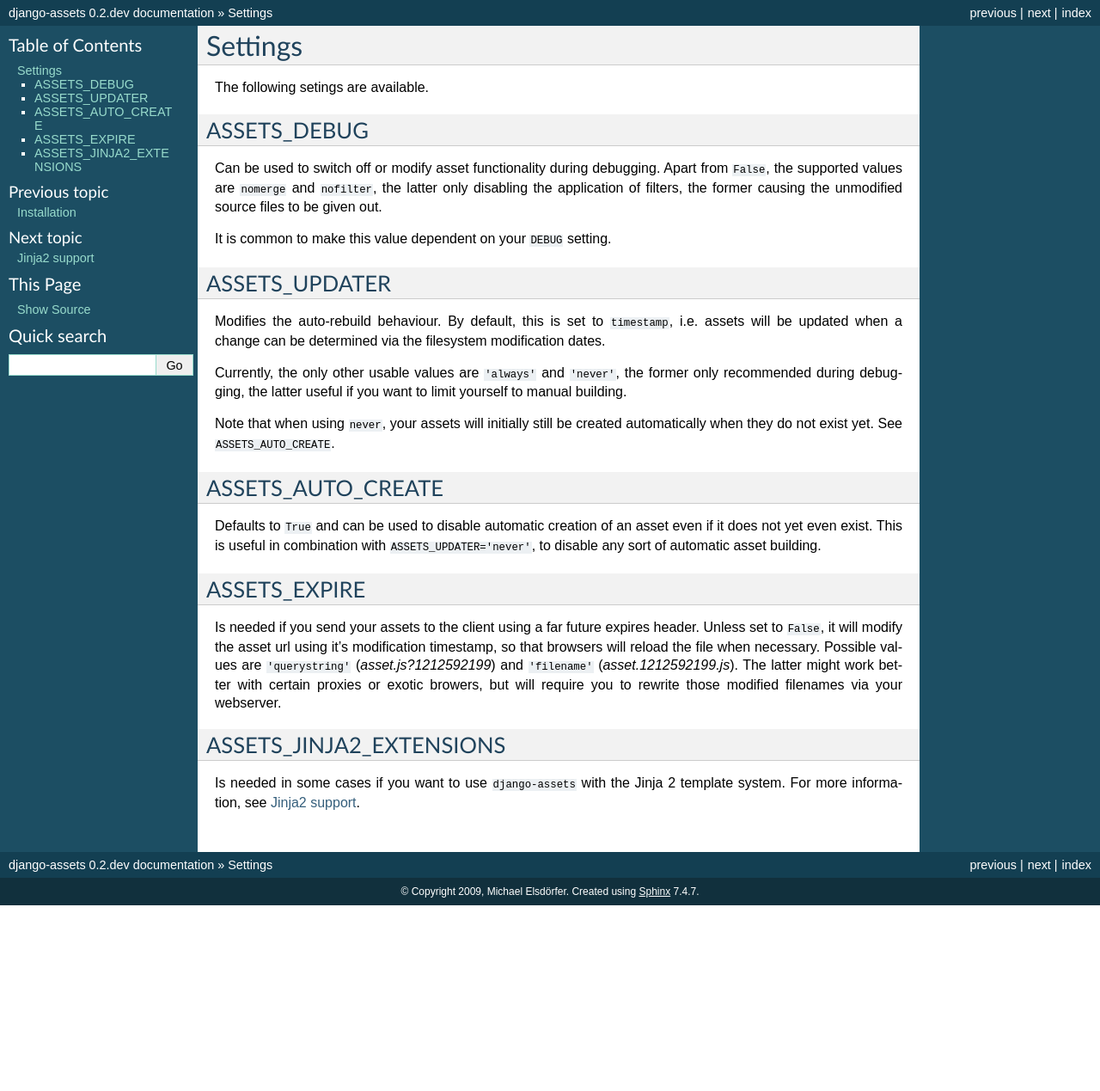
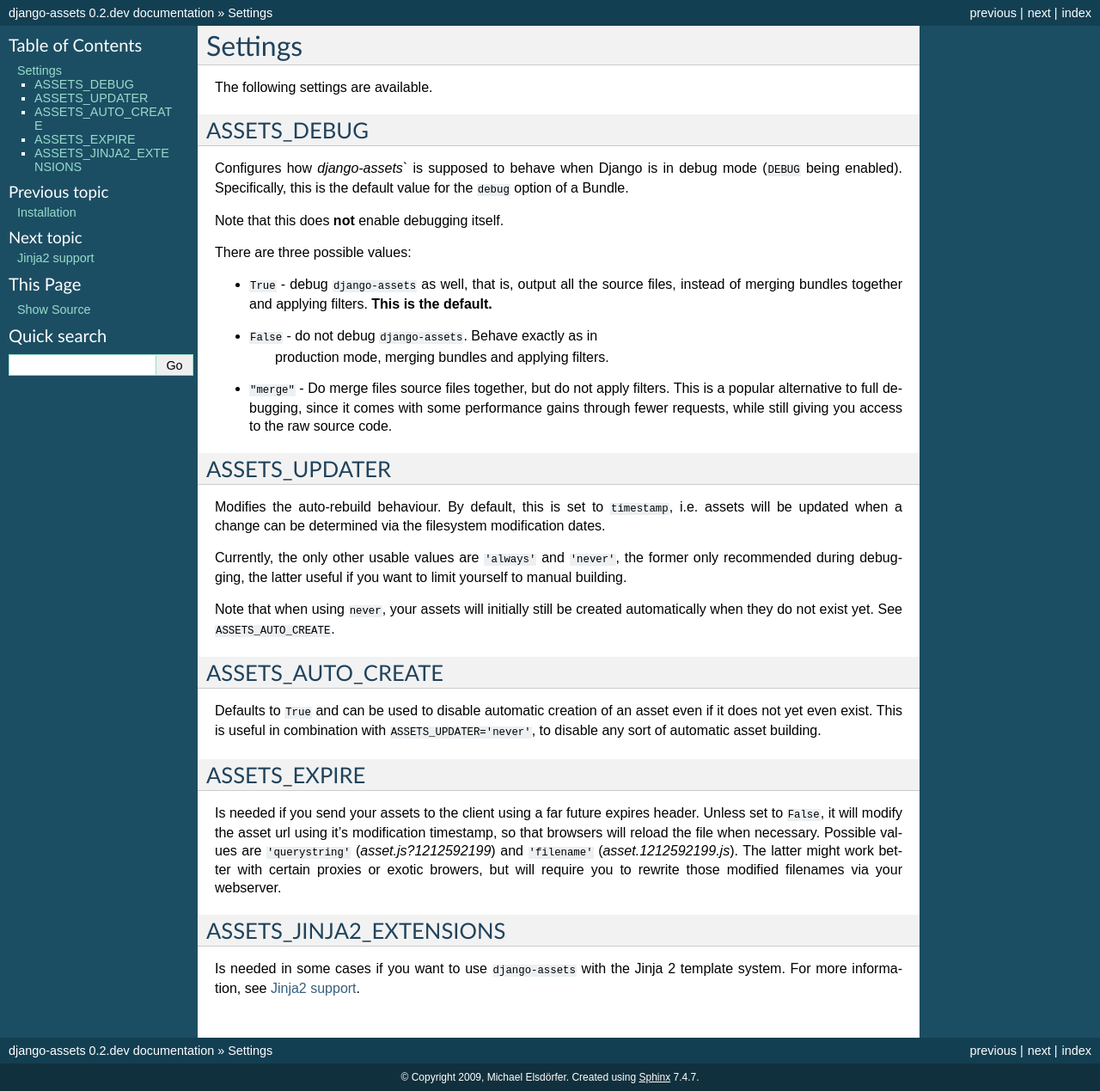
Before and after one commit to miracle2k/webassets, a Sphinx documentation site: the page built from docs/settings.rst, in a window 1280 px wide. Shown: the whole page at 86% size. Built offline with Sphinx 7.4.7, drawn with Linux system fonts in a browser that asks for light colours; pages that are not in the unit, such as notebooks, are missing from menus; before the commit the page ends 1053 px from its top, so only the background shows below that.

Commit message:
Noted ASSETS_DEBUG and ASSETS_AUTO_CREATE incompatible changes; updated the settings page accordingly as well.

```diff
--- a/docs/settings.rst
+++ b/docs/settings.rst
@@ -4,17 +4,34 @@
 Settings
 --------
 
-The following setings are available.
+The following settings are available.
+
+.. _settings-ASSETS_DEBUG:
 
 ASSETS_DEBUG
 ~~~~~~~~~~~~
 
-Can be used to switch off or modify asset functionality during debugging.
-Apart from ``False``, the supported values are ``nomerge`` and ``nofilter``,
-the latter only disabling the application of filters, the former causing the
-unmodified source files to be given out.
+.. TODO: We could link bundle in this paragraph.
 
-It is common to make this value dependent on your ``DEBUG`` setting.
+Configures how `django-assets`` is supposed to behave when Django is in
+debug mode (``DEBUG`` being enabled). Specifically, this is the default
+value for the ``debug`` option of a Bundle.
+
+Note that this does **not** enable debugging itself.
+
+There are three possible values:
+
+- ``True`` - debug ``django-assets`` as well, that is, output all the
+  source files, instead of merging bundles together and applying filters.
+  **This is the default.**
+
+- ``False`` - do not debug ``django-assets``. Behave exactly as in
+   production mode, merging bundles and applying filters.
+
+- ``"merge"`` - Do merge files source files together, but do not apply
+  filters. This is a popular alternative to full debugging, since it comes
+  with some performance gains through fewer requests, while still giving
+  you access to the raw source code.
 
 
 ASSETS_UPDATER
@@ -36,8 +53,9 @@ ASSETS_AUTO_CREATE
 ~~~~~~~~~~~~~~~~~~
 
 Defaults to ``True`` and can be used to disable automatic creation of an
-asset even if it does not yet even exist. This is useful in combination with
-``ASSETS_UPDATER='never'``, to disable any sort of automatic asset building.
+asset even if it does not yet even exist. This is useful in combination
+with ``ASSETS_UPDATER='never'``, to disable any sort of automatic asset
+building.
 
 
 ASSETS_EXPIRE
```
Also changed, not shown: docs/installation.rst (+17 -0 lines).
